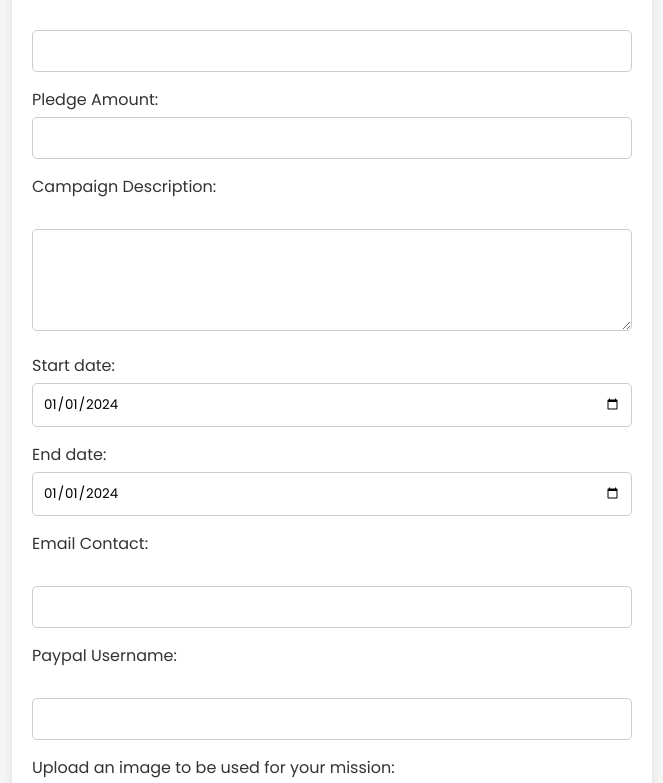
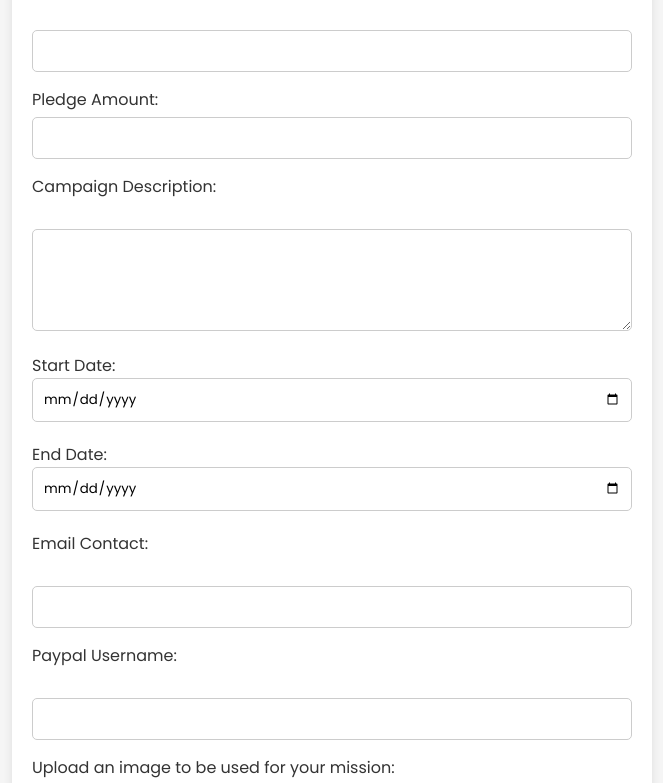
Before and after one commit to AhnafTalukder/InspireHealth, a React (Vite) app in the folder front-end/: page /join-our-network in a window 1280 px wide. Shown: the part 599-1382 px from the top of the page, without its empty margins (308-971 px from the left). Built offline with nearby package versions, Linux system fonts and the light colour scheme.

Commit message:
video fixed

```diff
--- a/front-end/src/App.css
+++ b/front-end/src/App.css
@@ -45,3 +45,42 @@
     flex-direction: column;
     height: 200px;
 }
+
+.donate-hero-panel{
+    display: flex;
+    justify-content: space-around;
+    align-items: center;
+    padding: 20px;
+
+}
+
+.hero-content{
+
+    padding: 10px;
+    width: 500px;
+}
+
+
+.donate-hero-panel img{
+    width: 45%;
+}
+
+
+.button {
+    background-color: rgb(29, 133, 29);
+    border: none;
+    color: white;
+    padding: 20px;
+    text-align: center;
+    text-decoration: none;
+    display: inline-block;
+    font-size: 16px;
+    margin: 4px 2px;
+    cursor: pointer;
+    border-radius: 4px;
+    transition: background-color 0.3s ease;
+  }
+
+  .button:hover {
+    background-color: limegreen;
+  }
--- a/front-end/src/App.jsx
+++ b/front-end/src/App.jsx
@@ -2,6 +2,9 @@ import { useState } from 'react'
 import reactLogo from './assets/react.svg'
 import viteLogo from '/vite.svg'
 import './App.css'
+import { Link } from "react-router-dom";
+
+import Hero1 from './assets/hero-image-1.jpg'
 
 function App() {
   const [count, setCount] = useState(0)
@@ -16,7 +19,7 @@ function App() {
 
 
       <div  className="spotlight">
-        <p style={{padding: "30px", fontSize: "30px"}}>Spotlights</p>
+        <p style={{padding: "30px", fontSize: "30px"}}>Spotlight</p>
         <h5 style={{color:"#cb416b"}}>Women’s History Month:</h5>
         <p>
           Provide a 1000 women with <br></br>
@@ -24,9 +27,17 @@ function App() {
       </div>
 
       <div className="donate-hero-panel">
-        <img src="" alt="" />
+        <img src={Hero1} alt="" />
         <div className="hero-content">
-
+            <h1>Choose from a variety of campaigns to support</h1>
+            <br></br>
+            <p>Empower hospitals around the world to benefit their local communities. Donate to hospitals in need. You can choose global campaigns, which Inspire Health runs or choose to support a campaign initiated by a local hospital.</p>
+            <br></br>
+            <button className="button">
+              <Link to="/discover">
+                 Discover
+              </Link>
+            </button>
         </div>
 
       </div>
--- /dev/null
+++ b/front-end/src/pages/Calendar.js
@@ -0,0 +1,4 @@
+const dateControl = document.querySelector('input[type="date"]');
+dateControl.value = "2017-06-01";
+console.log(dateControl.value); // prints "2017-06-01"
+console.log(dateControl.valueAsNumber); // prints 1496275200000, a JavaScript timestamp (ms)
--- a/front-end/src/pages/Network.jsx
+++ b/front-end/src/pages/Network.jsx
@@ -1,7 +1,12 @@
 import React from "react";
 import './Network.css'
 
+import { useState } from "react";
+
 const Network = () =>{
+
+    const [startDate, setStartDate] = useState("");
+    const [endDate, setEndDate] = useState("");
 
 
     return(
@@ -13,7 +18,7 @@ const Network = () =>{
         <br></br>
         <h1>Join our network of hospitals</h1>
         <br></br>
-        <form action="http://localhost:5000" method="POST">
+        <form action="http://localhost:5000/upload_video" method="POST">
         <label for="name">Hospital Name:</label><br></br>
         <input type="text" id="hospital_name" name="name" required/><br></br>
 
@@ -31,12 +36,32 @@ const Network = () =>{
 
         <label for="message">Campaign Description:</label><br></br>
         <textarea id="description" name="message" rows="4" cols="50" required></textarea><br></br>
-        <label for="start">Start date:</label>
 
-        <input type="date" id="start" name="trip-start" value="2024-01-01" min="2024-01-01" max="2200-12-31" />
-        <label for="start">End date:</label>
 
-        <input type="date" id="end" name="trip-start" value="2024-01-01" min="2024-01-01" max="2200-12-31" /><br></br>
+
+        <label>
+          Start Date:
+          <input
+            type="date"
+            id="start-date"
+            name="start-date"
+            value={startDate}
+            placeholder="DD/MM/YY"
+            onChange={(e) => setStartDate(e.target.value)}
+          />
+        </label>
+
+        <label>
+          End Date:
+          <input
+            type="date"
+            id="end-date"
+            name="end-date"
+            value={endDate}
+            placeholder="DD/MM/YY"
+            onChange={(e) => setEndDate(e.target.value)}
+          />
+        </label>
 
         <label for="email">Email Contact:</label><br></br>
         <input type="email" id="contact_email" name="email" required/><br></br>
@@ -48,7 +73,7 @@ const Network = () =>{
         <input type="file" id="image-link" name="avatar" accept="image/png, image/jpeg" /><br></br>
 
         <label for="avatar">Upload a video presenting your mission:</label><br></br>
-        <input type="file" id="video-link" name="avatar" accept="image/png, image/jpeg" /><br></br><br></br>
+        <input type="file" id="video-link" name="avatar" accept="video/mp4" /><br></br><br></br>
         <input type="submit" value="Submit"/>
         </form>
         </div>
```
Also changed, not shown: front-end/src/assets/hero-image-1.jpg (added).
